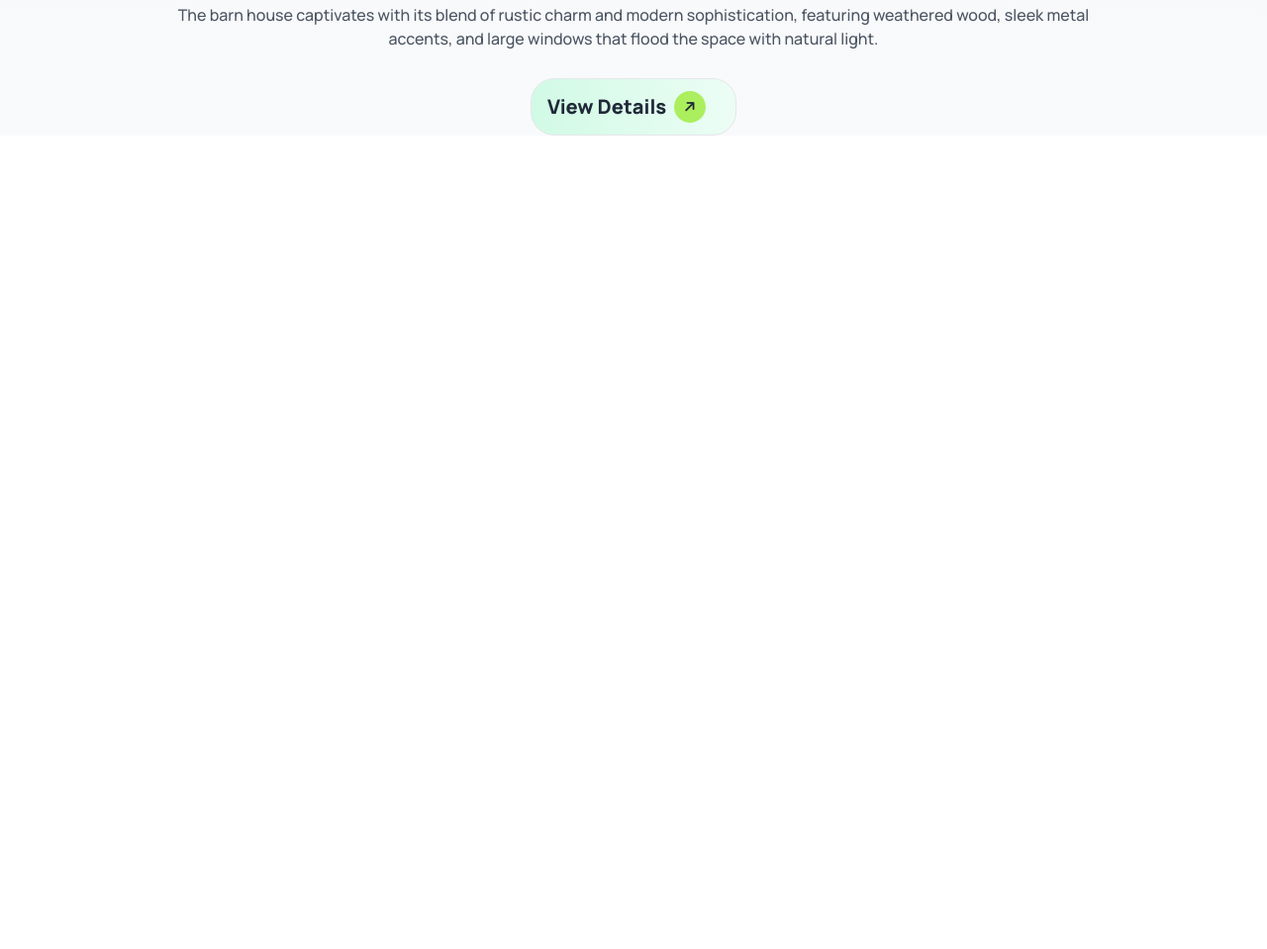
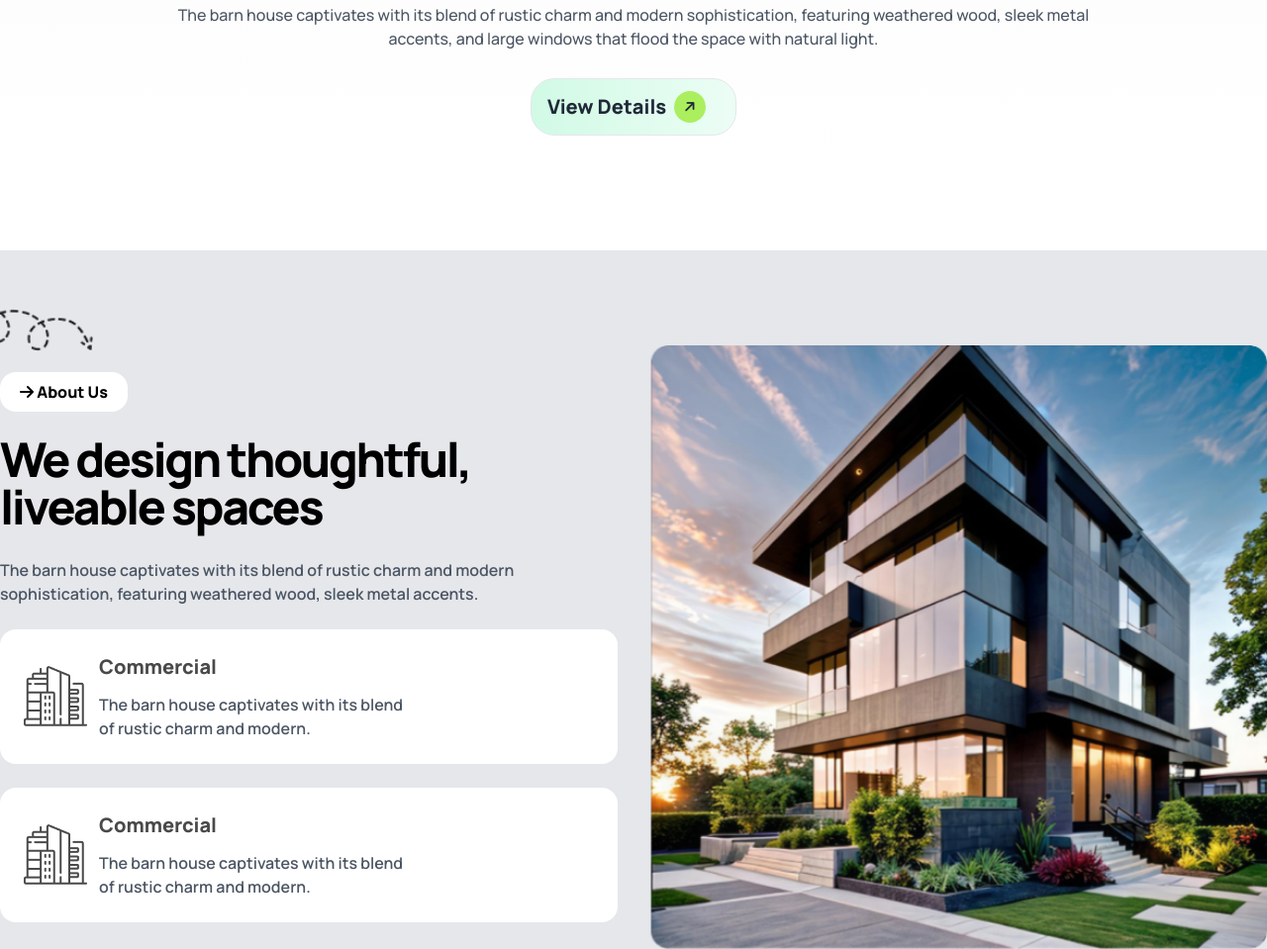
Before and after one commit to zobayerhb/assingment-03-tailwind-daisyUI, a plain HTML site: page index.html in a window 1280 px wide. Shown: the part 663-1622 px from the top of the page at 99% size. Before the commit the page ends 800 px from the top, so only its background shows below. Drawn offline with nearby package versions, Linux system fonts and the light colour scheme.

Commit message:
thoughtful section done

```diff
--- a/index.html
+++ b/index.html
@@ -34,7 +34,7 @@
     </style>
   </head>
   <body class="manrope-font">
-    <header class="bg-gradient-to-b from-gray-100 to-gray-50">
+    <header class="bg-gradient-to-b from-gray-100 to-gray-00">
       <!-- navbar start -->
       <nav class="container mx-auto">
         <div class="navbar">
@@ -111,7 +111,7 @@
 
       <!-- banner start -->
       <div
-        class="flex flex-col items-center text-center max-w-[1170px] mx-auto px-4 lg:px-0"
+        class="flex flex-col items-center text-center max-w-[1170px] mx-auto px-4 lg:px-0 pb-5"
       >
         <div class="lg:w-auto w-[310px] py-7">
           <img src="./assets/banner.png" alt="Banner Image" />
@@ -119,7 +119,7 @@
 
         <div class="space-y-7">
           <h1
-            class="text-3xl lg:text-7xl text-black font-black tracking-tight lg:leading-[80px]"
+            class="text-3xl lg:text-7xl text-black font-black tracking-tighter lg:leading-[80px]"
           >
             A barn house of this design has a striking appearance
           </h1>
@@ -139,7 +139,84 @@
       </div>
     </header>
 
-    <main></main>
+    <main>
+      <!-- thoughtful design start -->
+      <section class="bg-[#e5e7eb] lg:pt-24 lg:mt-24">
+        <div class="container mx-auto">
+          <!-- thoughtful wrapper -->
+          <div
+            class="px-5 lg:px-0 lg:flex lg:items-center gap-8 justify-between"
+          >
+            <!-- thoughtful text -->
+            <div class="relative lg:w-1/2 space-y-6">
+              <div class="text-center lg:text-start pt-5 lg:pt-0">
+                <a
+                  href=""
+                  class="bg-white px-5 py-2 rounded-2xl font-extrabold text-black inline-block capitalize"
+                >
+                  <i class="fa-solid fa-arrow-right"></i> about us</a
+                >
+              </div>
+
+              <div class="max-w-[520px] space-y-7 text-center lg:text-start">
+                <h2
+                  class="font-black text-black text-3xl lg:text-5xl tracking-tighter"
+                >
+                  We design thoughtful, liveable spaces
+                </h2>
+                <p class="text-gray-600 font-semibold">
+                  The barn house captivates with its blend of rustic charm and
+                  modern sophistication, featuring weathered wood, sleek metal
+                  accents.
+                </p>
+              </div>
+              <!-- thoughtful box 1 -->
+              <div class="flex gap-3 lg:items-center bg-white p-6 rounded-2xl">
+                <div>
+                  <img src="./assets/commercial.png" alt="" />
+                </div>
+                <div class="space-y-3">
+                  <h4 class="font-extrabold text-[#494949] text-xl">
+                    Commercial
+                  </h4>
+                  <p class="max-w-[325px] text-gray-600 font-semibold">
+                    The barn house captivates with its blend of rustic charm and
+                    modern.
+                  </p>
+                </div>
+              </div>
+              <!-- thoughtful box 2 -->
+              <div class="flex gap-3 lg:items-center bg-white p-6 rounded-2xl">
+                <div>
+                  <img src="./assets/commercial.png" alt="" />
+                </div>
+                <div class="space-y-3">
+                  <h4 class="font-extrabold text-[#494949] text-xl">
+                    Commercial
+                  </h4>
+                  <p class="max-w-[325px] text-gray-600 font-semibold">
+                    The barn house captivates with its blend of rustic charm and
+                    modern.
+                  </p>
+                </div>
+              </div>
+
+              <div class="absolute -top-24 -left-14 w-[150px] hidden lg:block">
+                <img class="w-full" src="./assets/Vector.png" alt="" />
+              </div>
+            </div>
+            <!-- thoughtful img -->
+            <div class="lg:w-1/2 lg:mt-0 mt-6 md:h-auto h-[230px]">
+              <img
+                class="h-full w-full object-cover rounded-2xl"
+                src="./assets/Rectangle.png"
+                alt=""
+              />
+            </div>
+          </div>
+        </div>
+      </section>
+    </main>
 
     <footer></footer>
   </body>
```
